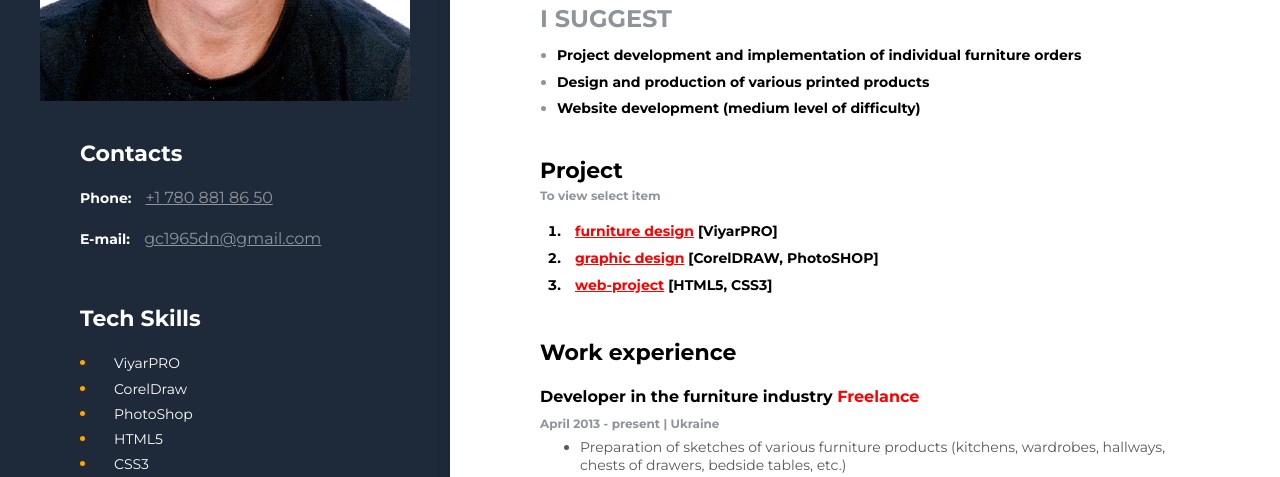
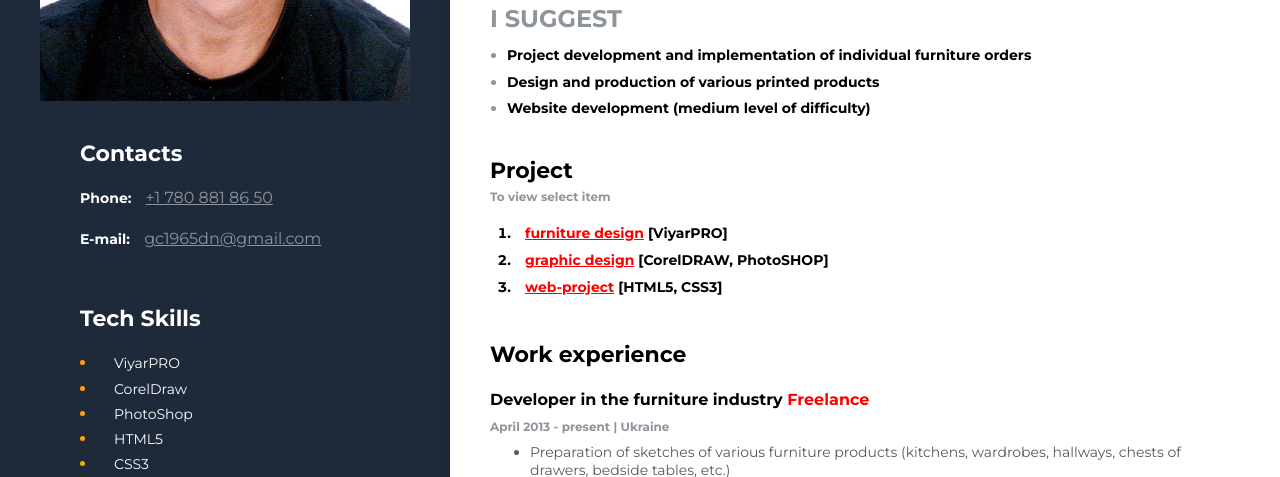
Before and after one commit to Alex-Kuzmenko1965/resume, a plain HTML site: page index.html in a window 1280 px wide. Shown: the part 352-829 px from the top of the page. Drawn offline with nearby package versions, Linux system fonts and the light colour scheme.

Commit message:
css_media

```diff
--- a/index.html
+++ b/index.html
@@ -176,6 +176,7 @@
           <li class="skills-item"><span class="skills-txt">Node</span></li>
         </ul>
       </div>
+				<div>
 				<!--Soft Skills-->
 				<div class="soft-skills">
 					<h3 class="sidebar-title">Soft Skills<!--Додаткові навички--></h3>
@@ -194,6 +195,7 @@
 						<li class="hobby-item"><span class="hobby-txt">Bike rides<!--велосипедні прогулянки--></span></li>
 					</ul>
 				</div>
+			</div>
     </aside>
   </div>
 </body>
--- a/styles/styles.css
+++ b/styles/styles.css
@@ -21,7 +21,7 @@ body {
 .main-content {
   background: #FFFFFF;
   box-shadow: 6px 6px 20px rgba(0, 0, 0, 0.1);
-  padding: 85px 90px;
+  padding: 85px 40px;
 }
 /* abouth styles */
 .abouth {
@@ -121,7 +121,7 @@ body {
   font-style: normal;
   font-weight: 700;
   font-size: 12px;
-  line-height: 100%;
+  line-height: 120%;
   color:#8E949C;
 	margin: 0px 0px 8px;
 }
```
Lines whose indentation alone changed are shown as unchanged.
